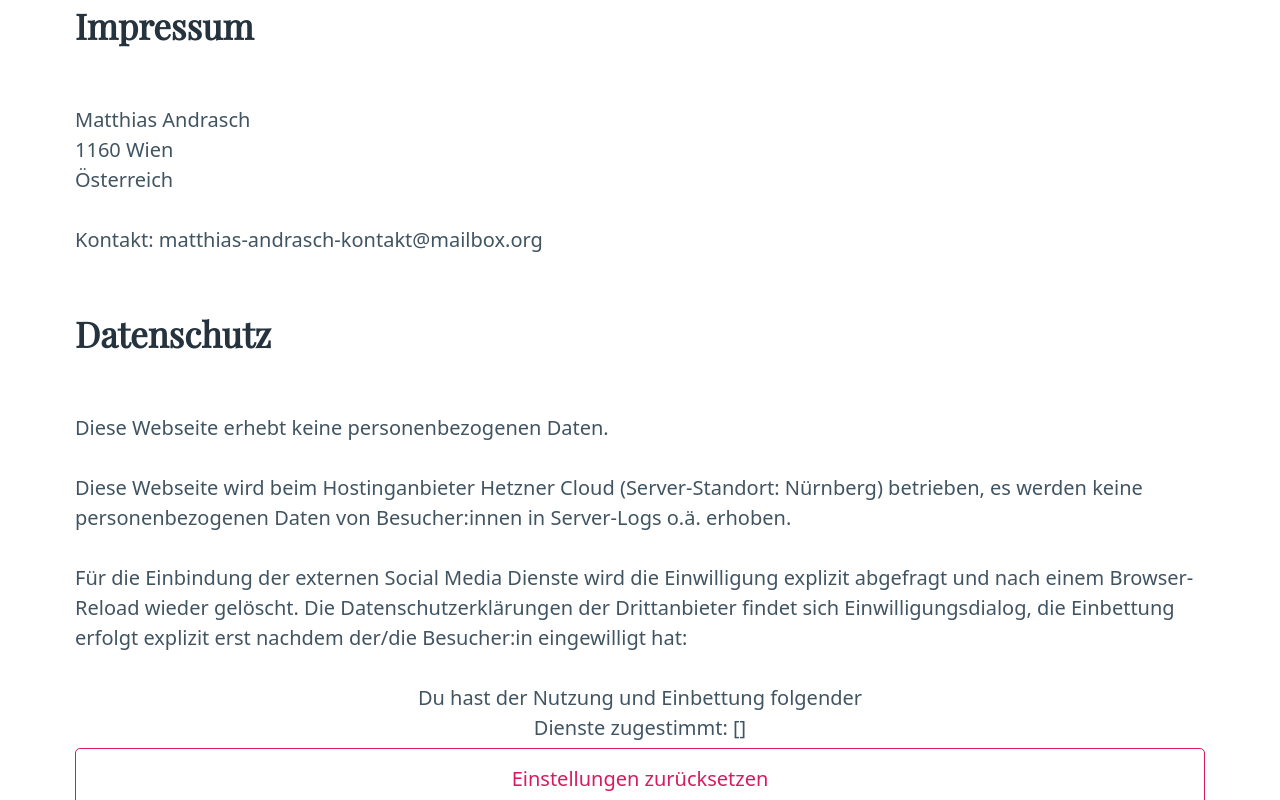
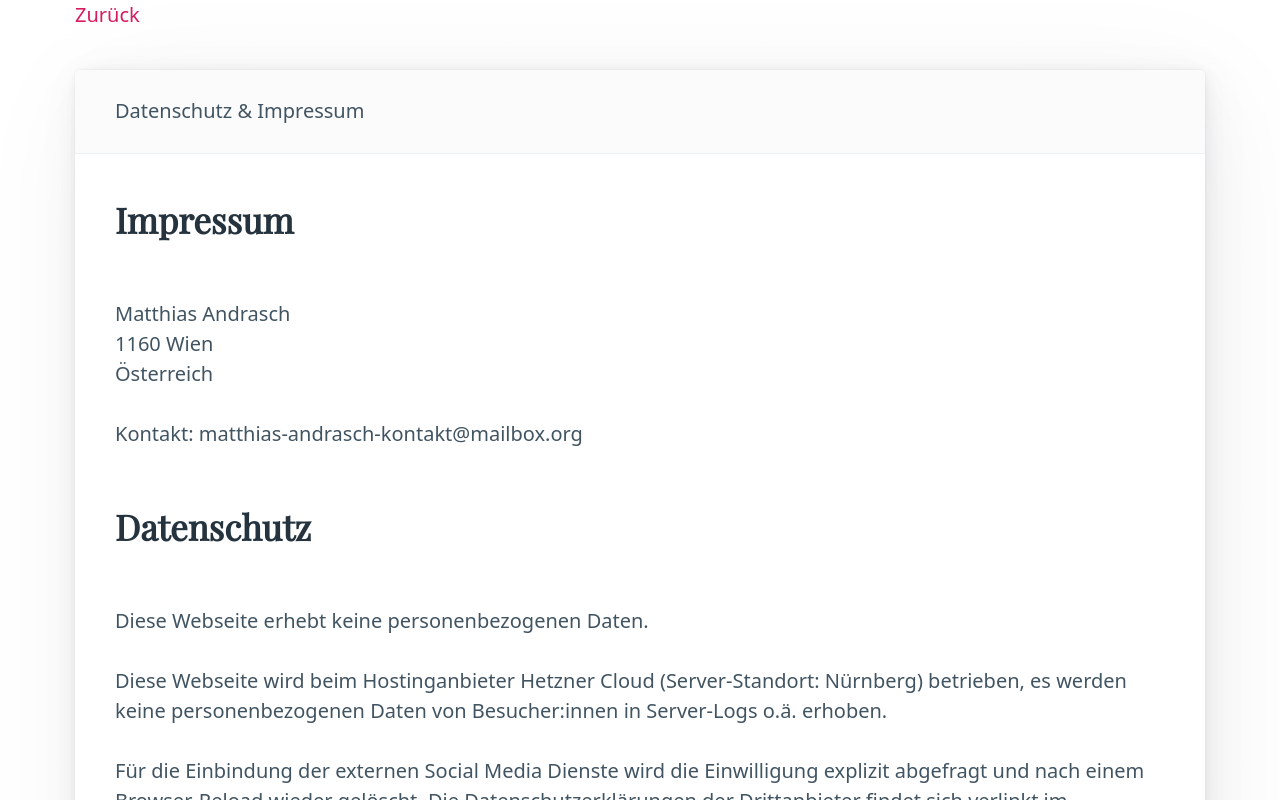
Before and after one commit to mandrasch/aktuelle-erderhitzung, a SvelteKit app: page /impressum in a window 1280 px wide. Shown: the top 800 px of the page. Built offline with nearby package versions, Linux system fonts and the light colour scheme.

Commit message:
feat: remove persistent storage for this site (WIP), add imprint & privacy page

```diff
--- a/src/components/Footer.svelte
+++ b/src/components/Footer.svelte
@@ -1,11 +1,10 @@
 <script>
-	import TwoClickPrivacyEmbedSettings from './TwoClickPrivacyEmbedSettings.svelte';
+	import { base } from '$app/paths';
+	//import TwoClickPrivacyEmbedSettings from './TwoClickPrivacyEmbedSettings.svelte';
 </script>
 
-<TwoClickPrivacyEmbedSettings />
-
 <div class="container" style="text-align:center;margin-bottom:30px;">
-	<a href="https://matthias-andrasch.eu/blog/impressum-datenschutz/">Datenschutz & Impressum</a>
+	<a href="{base}/impressum">Datenschutz & Impressum</a>
 </div>
 
 <style lang="scss">
--- a/src/routes/impressum/+page.svelte
+++ b/src/routes/impressum/+page.svelte
@@ -1,7 +1,12 @@
 <script>
 	import TwoClickPrivacyEmbedSettings from '../../components/TwoClickPrivacyEmbedSettings.svelte';
+	import { base } from '$app/paths';
 </script>
 
+<div><a href="{base}/">Zurück</a></div>
+
+<article>
+	<header>Datenschutz & Impressum</header>
 	<h2>Impressum</h2>
 
 	<p>
@@ -21,12 +26,13 @@
 	</p>
 
 	<p>
-	Für die Einbindung der externen Social Media Dienste wird die Einwilligung explizit abgefragt und
-	nach einem Browser-Reload wieder gelöscht. Die Datenschutzerklärungen der Drittanbieter findet
-	sich Einwilligungsdialog, die Einbettung erfolgt explizit erst nachdem der/die Besucher:in
-	eingewilligt hat:
+		Für die Einbindung der externen Social Media Dienste wird die Einwilligung explizit abgefragt
+		und nach einem Browser-Reload wieder gelöscht. Die Datenschutzerklärungen der Drittanbieter
+		findet sich verlinkt im jeweiligen Einwilligungsdialog, die Einbettung erfolgt explizit erst
+		nachdem der/die Besucher:in eingewilligt hat.
 	</p>
 	<!-- <p>Die Einstellungen können hier zurückgesetzt werden:</p>
 
 <TwoClickPrivacyEmbedSettings />
 -->
+</article>
```
Lines whose indentation alone changed are shown as unchanged.
